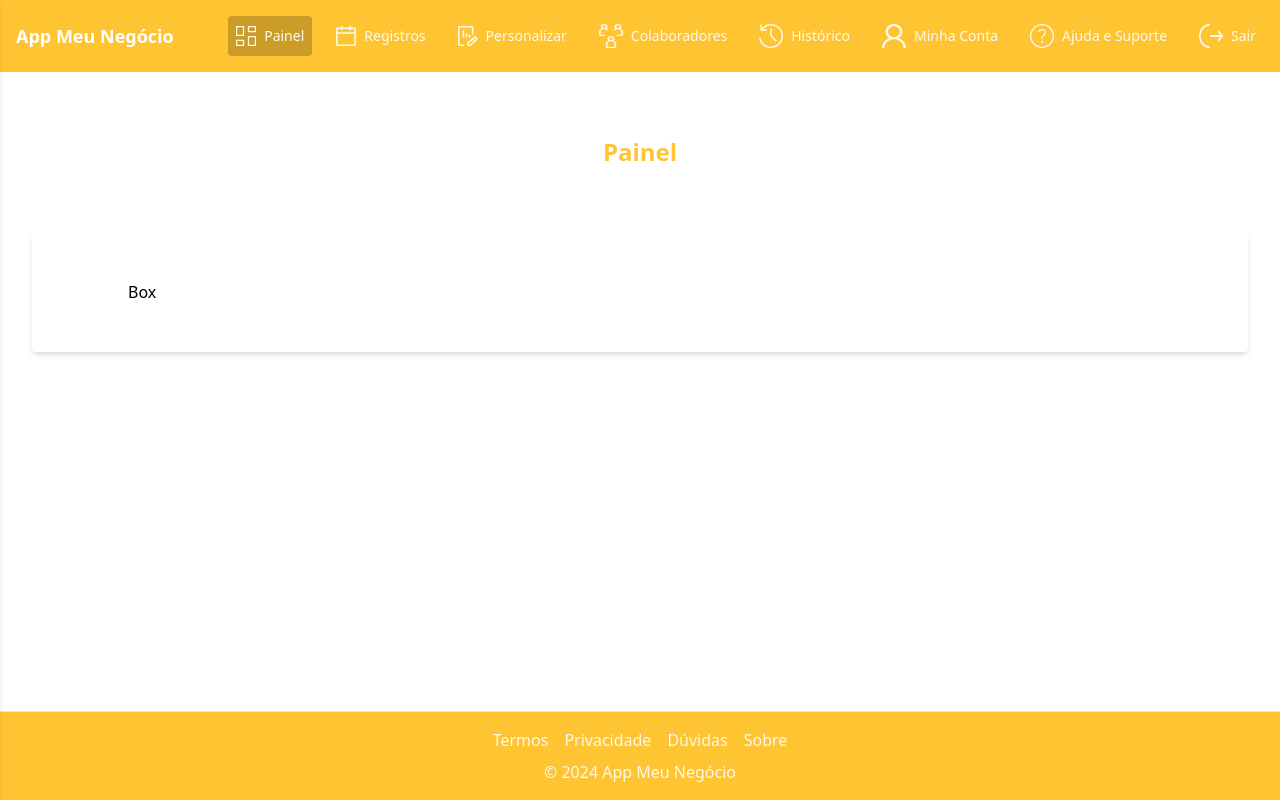
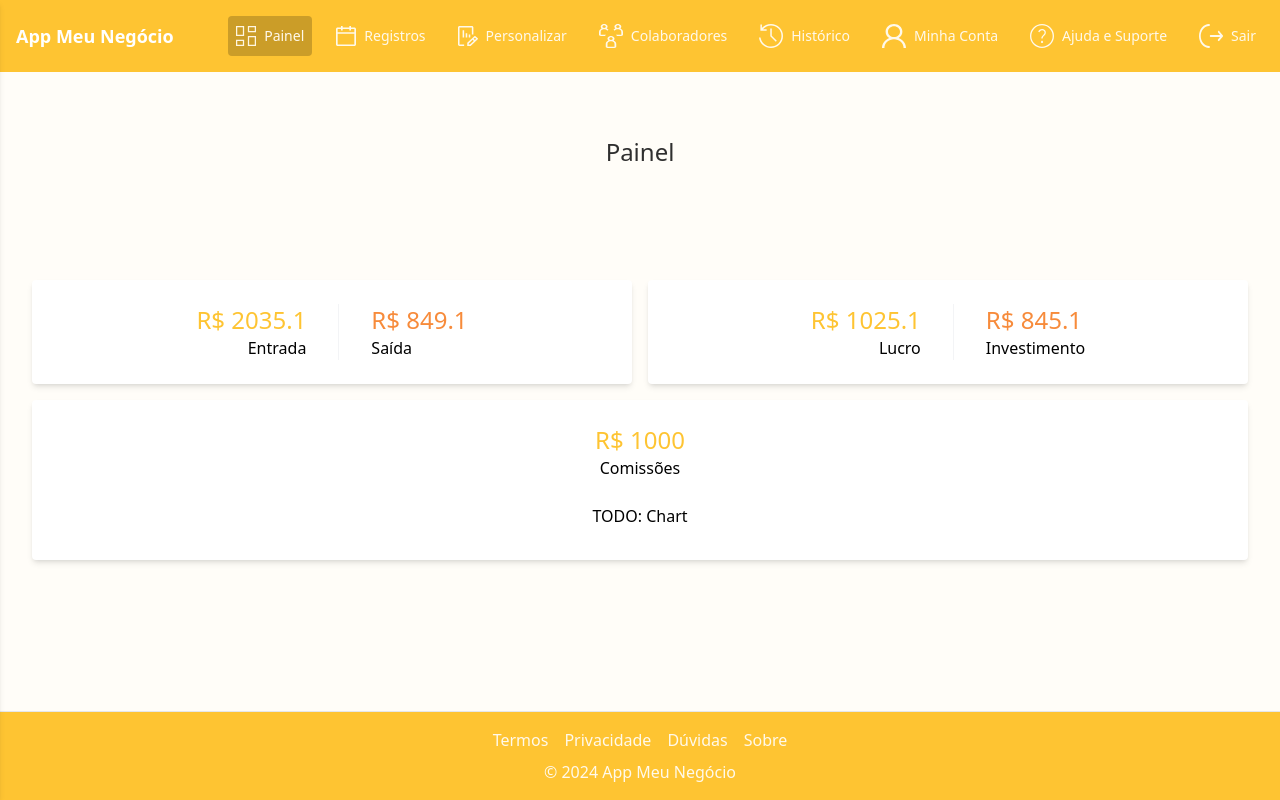
Before and after one commit to luanacarvalhomesquita/my-business-frontend, a Vue app: page / in a window 1280 px wide. Built offline with nearby package versions, Linux system fonts and the light colour scheme.

Commit message:
feat: create dashboard

```diff
--- /dev/null
+++ b/src/components/BarChart.vue
@@ -0,0 +1,29 @@
+<template>
+    <div class="flex gap-4 justify-center p-2 font-light">
+        <div class="text-center">
+            <h3 class="text-2xl text-primary-normal">R$ {{ total }}</h3>
+            <span class="font-gray-700">{{ label }}</span>
+        </div>
+    </div>
+    <div class="flex text-center justify-center py-4">
+        TODO: Chart
+    </div>
+</template>
+
+<script setup>
+defineProps({
+    total: {
+        type: Number,
+        default: 0
+    },
+    label: {
+        type: String,
+        default: ''
+    },
+    chartData: {
+        type: Object,
+        default: () => {}
+    }
+})
+
+</script>
--- /dev/null
+++ b/src/components/BoxValue.vue
@@ -0,0 +1,26 @@
+<template>
+    <div class="flex gap-4 justify-center p-2 font-light">
+        <div class="text-end">
+            <h3 class="text-2xl text-primary-normal">R$ {{ item1.value }}</h3>
+            <span class="font-gray-700">{{ item1.label }}</span>
+        </div>
+        <div class="ml-4 border-l border-gray-100 pl-8">
+            <h3 class="text-2xl text-secondary-normal">R$ {{ item2.value }}</h3>
+            <span class="font-gray-700">{{ item2.label }}</span>
+        </div>
+    </div>
+</template>
+
+<script setup>
+defineProps({
+    item1: {
+        type: Object,
+        default: {value: 0.0, label: 'Entrada'}
+    },
+    item2: {
+        type: Object,
+        default: {value: 0.0, label: 'Saída'}
+    }
+})
+
+</script>
--- a/src/pages/DashboardPage.vue
+++ b/src/pages/DashboardPage.vue
@@ -1,14 +1,28 @@
 <template>
     <main class="flex-1 p-4 justify-center">
-        <h1 class="text-2xl font-bold justify-center text-center py-12 text-primary-normal">Painel</h1>
+        <h1 class="text-2xl justify-center text-center py-12 text-black">Painel</h1>
 
         <div class="p-4 content-center flex justify-center items-center">
-            <div class="container py-12 px-24 shadow-md shadow-primary-gray-50 rounded bg-white">
-                <div class="row">
-                   Box
+            <div class="container py-12 ">
+                <div class="flex gap-4">
+                    <div class="shadow-md shadow-primary-gray-50 rounded w-full bg-white p-4">
+                        <BoxValue :item1="{value: 2035.10, label: 'Entrada'}" :item2="{value: 849.10, label: 'Saída'}" />
+                    </div>
+                    <div class="shadow-md shadow-primary-gray-50 rounded w-full bg-white p-4">
+                        <BoxValue :item1="{value: 1025.10, label: 'Lucro'}" :item2="{value: 845.10, label: 'Investimento'}" />
+                    </div>
+                </div>
+                <div class="shadow-md shadow-primary-gray-50 rounded w-full bg-white p-4 mt-4">
+                    <BarChart :total="1000.00" label="Comissões" :data="{}"/>
                 </div>
             </div>
         </div>
 
     </main>
 </template>
+
+<script setup>
+
+import BoxValue from '../components/BoxValue.vue';
+import BarChart from '../components/BarChart.vue';
+</script>
--- a/tailwind.config.js
+++ b/tailwind.config.js
@@ -19,7 +19,20 @@ export default {
                     'dark-active': '#725816',
                     darker: '#594512',
                 },
-                'bg-form': '#FFFDF8',
+                secondary: {
+                    light: '#fef3eb',
+                    'light-hover': '#feeee2',
+                    'light-active': '#fddbc2',
+                    normal: '#f78b3b',
+                    'normal-hover': '#de7d35',
+                    'normal-active': '#c66f2f',
+                    dark: '#b9682c',
+                    'dark-hover': '#945323',
+                    'dark-active': '#6f3f1b',
+                    darker: '#563115',
+                },
+                'form': '#FFFDF8',
+                'black': '#2F2F2F',
             }
         },
     },
```
